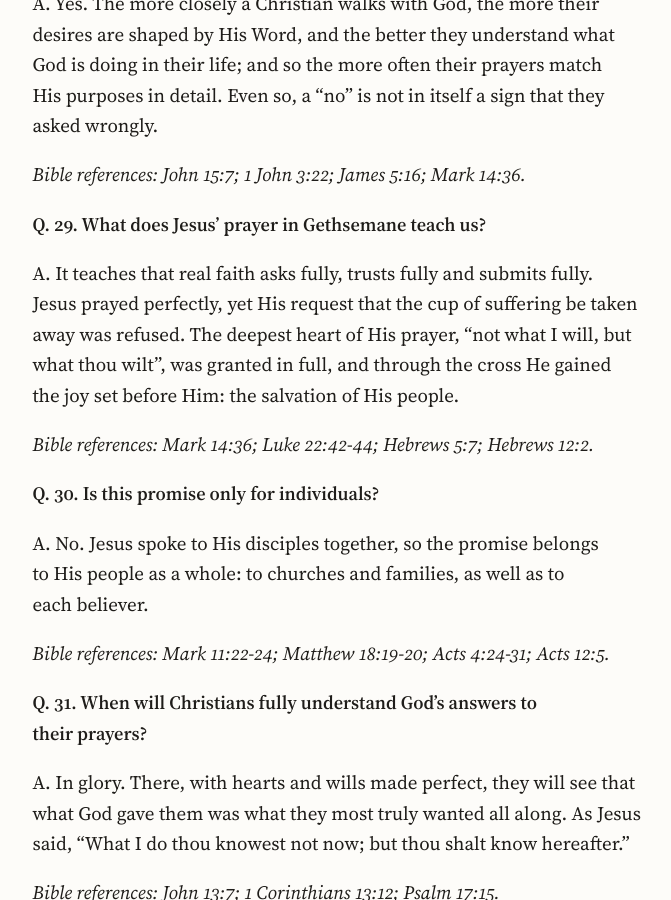
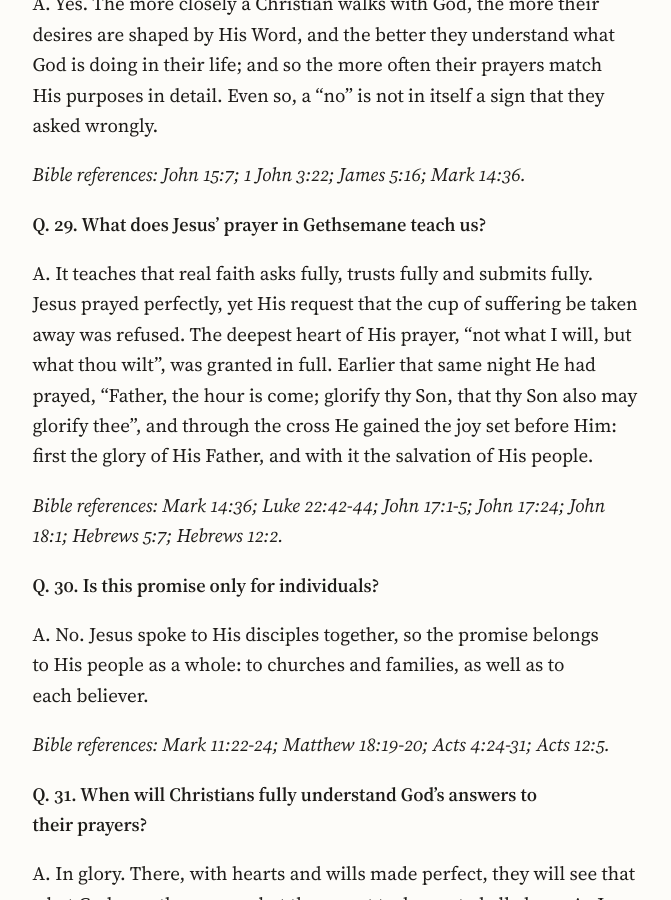
Before and after one commit to ForestWalkUK/truthpeaceandlove, a Jekyll site: the page built from _posts/2026-10-18-believing-prayer-catechism-mark-11-24.md, in a window 1280 px wide and 900 px high, scrolled down 8257 px. Shown: the whole window, without its empty margins (303-974 px from the left). Built offline with Jekyll 4.4.1, drawn with Linux system fonts in a browser that asks for light colours.

Commit message:
Updated Q on the Lord's primary motive at the cross
...glorifying His Father, then the salvation of His people

```diff
--- a/_posts/2026-10-18-believing-prayer-catechism-mark-11-24.md
+++ b/_posts/2026-10-18-believing-prayer-catechism-mark-11-24.md
@@ -193,9 +193,9 @@ A. Yes. The more closely a Christian walks with God, the more their desires are
 
 **Q. 29. What does Jesus’ prayer in Gethsemane teach us?**
 
-A. It teaches that real faith asks fully, trusts fully and submits fully. Jesus prayed perfectly, yet His request that the cup of suffering be taken away was refused. The deepest heart of His prayer, “not what I will, but what thou wilt”, was granted in full, and through the cross He gained the joy set before Him: the salvation of His people.
+A. It teaches that real faith asks fully, trusts fully and submits fully. Jesus prayed perfectly, yet His request that the cup of suffering be taken away was refused. The deepest heart of His prayer, “not what I will, but what thou wilt”, was granted in full. Earlier that same night He had prayed, “Father, the hour is come; glorify thy Son, that thy Son also may glorify thee”, and through the cross He gained the joy set before Him: first the glory of His Father, and with it the salvation of His people.
 
-*Bible references: Mark 14:36; Luke 22:42-44; Hebrews 5:7; Hebrews 12:2.*
+*Bible references: Mark 14:36; Luke 22:42-44; John 17:1-5; John 17:24; John 18:1; Hebrews 5:7; Hebrews 12:2.*
 
 **Q. 30. Is this promise only for individuals?**
 
```
